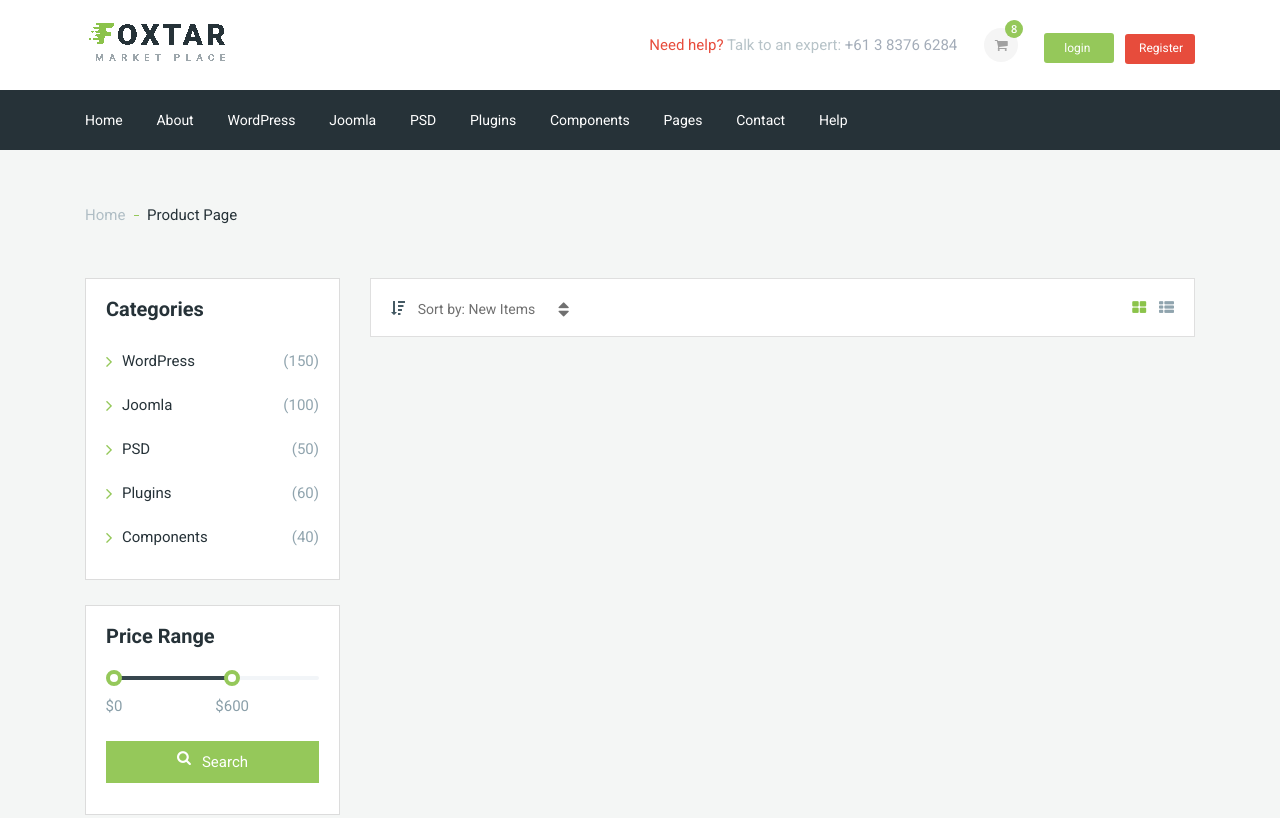
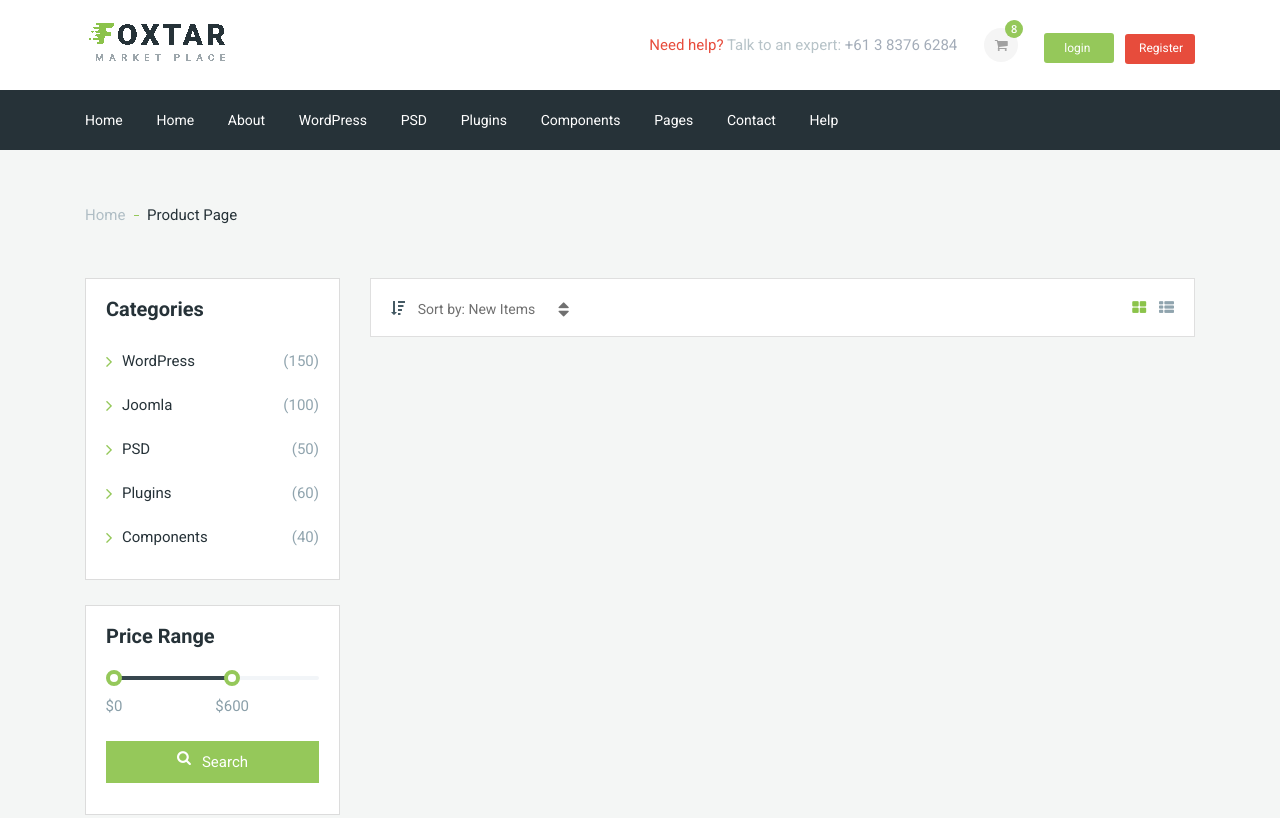
Before and after one commit to Valeriy2017/foxtar-new, a website: page app/all-items.html in a window 1280 px wide. Shown: the top 818 px of the page. Drawn offline with nearby package versions, Linux system fonts and the light colour scheme; files whose address does not match are found by name.

Commit message:
Update all-items.html

```diff
--- a/app/all-items.html
+++ b/app/all-items.html
@@ -40,10 +40,10 @@
         <div class="container">
           <nav class="menu">
             <ul>
-              <li><a href="#">Home</a></li>
-              <li><a href="#">About</a></li>
-              <li><a href="#">WordPress</a></li>
-              <li><a href="#">Joomla</a></li>
+              <li><a href="index.html">Home</a></li>
+              <li><a href="all-items.html">Home</a></li>
+              <li><a href="product-details.html">About</a></li>
+              <li><a href="upload-product.html">WordPress</a></li>
               <li><a href="#">PSD</a></li>
               <li><a href="#">Plugins</a></li>
               <li><a href="#">Components</a></li>
```
